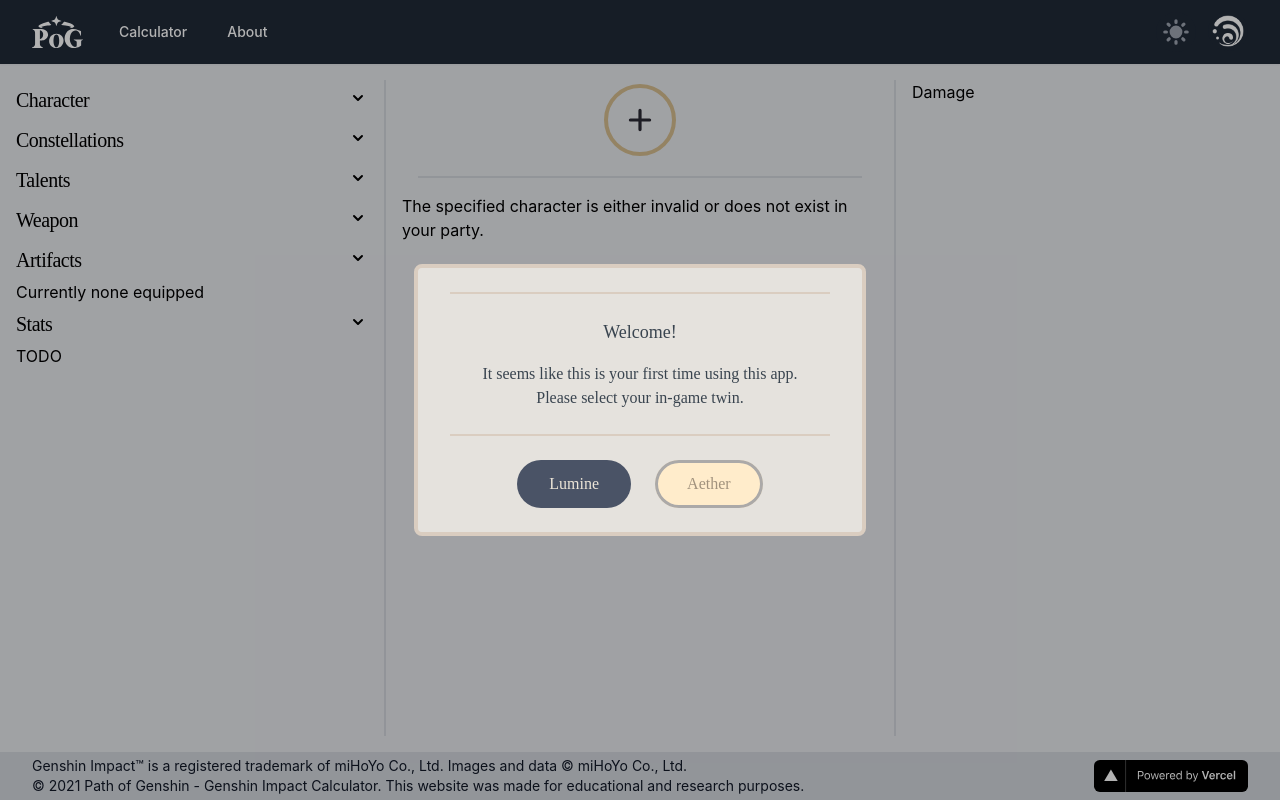
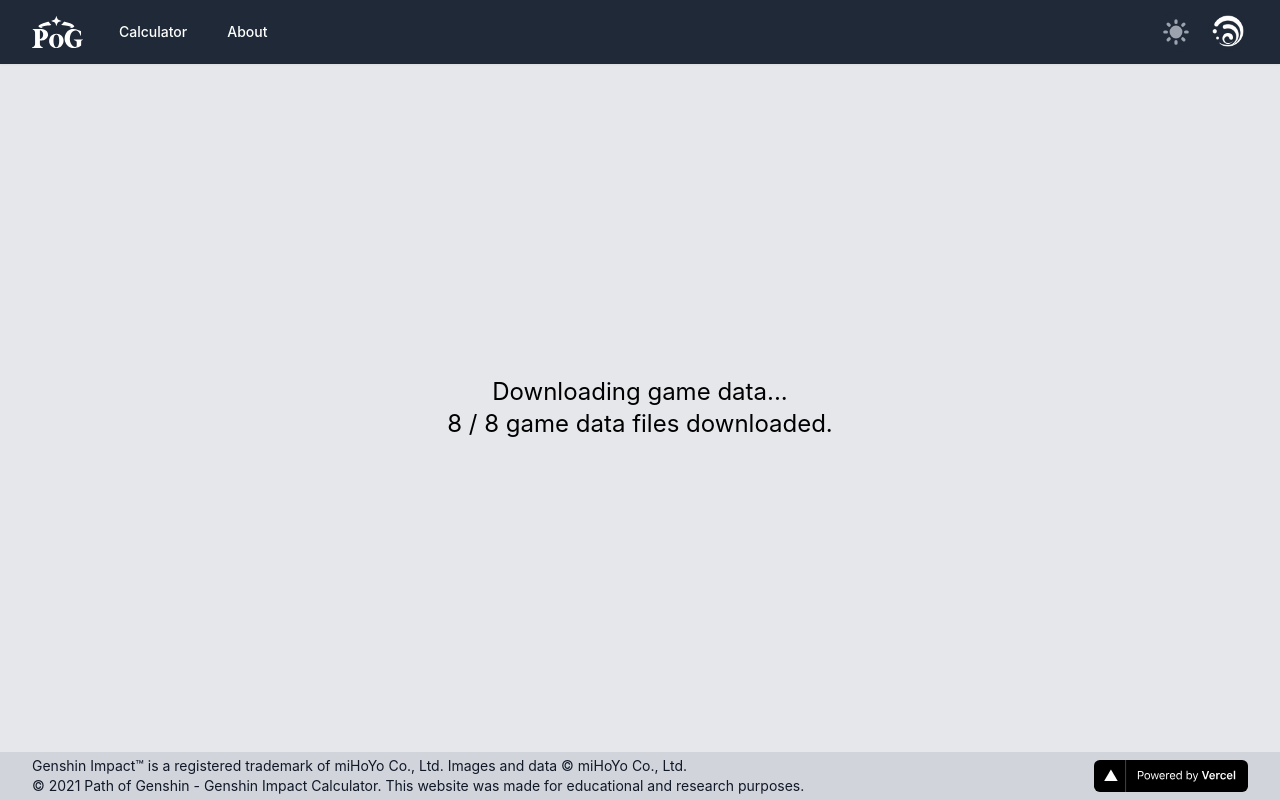
Before and after one commit to PathOfGenshin/PathOfGenshin, a Next.js app: page /calculator/current in a window 1280 px wide. Built offline with nearby package versions, Linux system fonts and the light colour scheme; a web font is replaced by a local one.

Commit message:
Fetch game data before loading dependent components

```diff
--- a/src/api/queries.ts
+++ b/src/api/queries.ts
@@ -27,49 +27,49 @@ import { StatCurve } from "@/generated/model/stat_curves"
 import type { Weapon } from "@/generated/model/weapon"
 import { WeaponExpLevel } from "@/generated/model/weapon_exp_levels"
 
-export const cacheCharacters = async (): Promise<void> => {
+export const fetchCharacters = async (): Promise<void> => {
   const resp = await client.get(DATA_CHARACTERS)
   const characters: Character[] = resp.data as Character[]
   return await addCharacters(characters)
 }
 
-export const cacheCharacterExpLevels = async (): Promise<void> => {
+export const fetchCharacterExpLevels = async (): Promise<void> => {
   const resp = await client.get(DATA_CHARACTER_EXP_LEVELS)
   const characterExpLevels: CharacterExpLevel[] = resp.data as CharacterExpLevel[]
   return await addCharacterExpLevels(characterExpLevels)
 }
 
-export const cachePartyResonance = async (): Promise<void> => {
+export const fetchPartyResonance = async (): Promise<void> => {
   const resp = await client.get(DATA_PARTY_RESONANCE)
   const partyResonance: PartyResonance[] = resp.data as PartyResonance[]
   return await addPartyResonance(partyResonance)
 }
 
-export const cacheSkillDepots = async (): Promise<void> => {
+export const fetchSkillDepots = async (): Promise<void> => {
   const resp = await client.get(DATA_SKILL_DEPOTS)
   const skillDepots: CharacterSkillDepot[] = resp.data as CharacterSkillDepot[]
   return await addSkillDepots(skillDepots)
 }
 
-export const cacheArtifacts = async (): Promise<void> => {
+export const fetchArtifacts = async (): Promise<void> => {
   const resp = await client.get(DATA_ARTIFACTS)
   const artifacts: Artifact[] = resp.data as Artifact[]
   return await addArtifacts(artifacts)
 }
 
-export const cacheWeapons = async (): Promise<void> => {
+export const fetchWeapons = async (): Promise<void> => {
   const resp = await client.get(DATA_WEAPONS)
   const weapons: Weapon[] = resp.data as Weapon[]
   return await addWeapons(weapons)
 }
 
-export const cacheWeaponExpLevels = async (): Promise<void> => {
+export const fetchWeaponExpLevels = async (): Promise<void> => {
   const resp = await client.get(DATA_WEAPON_EXP_LEVELS)
   const weaponExpLevels: WeaponExpLevel[] = resp.data as WeaponExpLevel[]
   return await addWeaponExpLevels(weaponExpLevels)
 }
 
-export const cacheStatCurves = async (): Promise<void> => {
+export const fetchStatCurves = async (): Promise<void> => {
   const resp = await client.get(DATA_STAT_CURVES)
   const statCurves: StatCurve[] = resp.data as StatCurve[]
   return await addStatCurves(statCurves)
--- a/src/components/layouts/calculator.tsx
+++ b/src/components/layouts/calculator.tsx
@@ -1,24 +1,24 @@
 import { useCallback, useEffect, useState } from "react"
 
 import { noop } from "lodash"
-import { useQueryClient } from "react-query"
+import { useQueries } from "react-query"
 
 import {
-  cacheArtifacts,
-  cacheCharacterExpLevels,
-  cacheCharacters,
-  cachePartyResonance,
-  cacheSkillDepots,
-  cacheStatCurves,
-  cacheWeaponExpLevels,
-  cacheWeapons,
+  fetchArtifacts,
+  fetchCharacterExpLevels,
+  fetchCharacters,
+  fetchPartyResonance,
+  fetchSkillDepots,
+  fetchStatCurves,
+  fetchWeaponExpLevels,
+  fetchWeapons,
 } from "@/api/queries"
 import { Divider } from "@/components/Divider"
 import ConfirmationDialog from "@/components/genshin/dialog/ConfirmationDialog"
 import { PartyPanel } from "@/components/panels/partyPanel"
 import { RightPanel } from "@/components/panels/rightPanel"
 import { StatusPanel } from "@/components/panels/statusPanel"
-import { connectToDatabase, setGameVersion } from "@/db"
+import { connectToDatabase, DatabaseVersion, setGameVersion } from "@/db"
 import { useAppDispatch, useAppSelector } from "@/store/hooks"
 import {
   selectIsDatabaseLoaded,
@@ -34,14 +34,41 @@ import { CURRENT_GAME_VERSION } from "@/version"
 import { LayoutProps } from "./types"
 
 export const CalculatorLayout: React.FC<LayoutProps> = ({ children }: LayoutProps) => {
+  const isDatabaseLoaded = useAppSelector(selectIsDatabaseLoaded)
   const dispatch = useAppDispatch()
+  const [needGameData, setNeedGameData] = useState<boolean>(false)
   const travelerGender: TravelerGender | null = useAppSelector(selectTravelerGender)
 
-  const [dialogOpen, setDialogOpen] = useState<boolean>(false)
+  const gameDataQueries = useQueries([
+    { queryKey: "fetchCharacters", queryFn: fetchCharacters, enabled: needGameData },
+    {
+      queryKey: "fetchCharacterExpLevels",
+      queryFn: fetchCharacterExpLevels,
+      enabled: needGameData,
+    },
+    {
+      queryKey: "fetchPartyResonance",
+      queryFn: fetchPartyResonance,
+      enabled: needGameData,
+    },
+    { queryKey: "fetchWeapons", queryFn: fetchWeapons, enabled: needGameData },
+    {
+      queryKey: "fetchWeaponExpLevels",
+      queryFn: fetchWeaponExpLevels,
+      enabled: needGameData,
+    },
+    { queryKey: "fetchArtifacts", queryFn: fetchArtifacts, enabled: needGameData },
+    { queryKey: "fetchSkillDepots", queryFn: fetchSkillDepots, enabled: needGameData },
+    { queryKey: "fetchStatCurves", queryFn: fetchStatCurves, enabled: needGameData },
+  ])
+  const isDoneQuerying: boolean = gameDataQueries.every((r) => r.isSuccess)
+  const doneQueriesCount: number = gameDataQueries.filter((r) => r.isSuccess).length
+
+  const [firstTimeDialogOpen, setFirstTimeDialogOpen] = useState<boolean>(false)
 
   useEffect(() => {
-    if (travelerGender === null) {
-      setDialogOpen(true)
+    if (!travelerGender) {
+      setFirstTimeDialogOpen(true)
     }
   }, [travelerGender])
 
@@ -52,40 +79,52 @@ export const CalculatorLayout: React.FC<LayoutProps> = ({ children }: LayoutProp
   const setFemale = useCallback(() => {
     dispatch(setTravelerGender("female"))
   }, [dispatch])
-  const queryClient = useQueryClient()
-  const isDatabaseLoaded = useAppSelector(selectIsDatabaseLoaded)
 
   const loadDatabase = useCallback(async (): Promise<void> => {
-    if (!isDatabaseLoaded) {
-      const databaseCheck = await connectToDatabase()
+    const databaseCheck: DatabaseVersion = await connectToDatabase()
 
-      // Create database if it does not exist, or the game version is outdated
-      if (!databaseCheck.valid) {
-        console.log(databaseCheck.upgradeReason)
-        console.log("Downloading latest game data for saving into database...")
-        await Promise.all([
-          queryClient.prefetchQuery("cacheCharacters", cacheCharacters),
-          queryClient.prefetchQuery("cacheCharacterExpLevels", cacheCharacterExpLevels),
-          queryClient.prefetchQuery("cachePartyResonance", cachePartyResonance),
-          queryClient.prefetchQuery("cacheWeapons", cacheWeapons),
-          queryClient.prefetchQuery("cacheWeaponExpLevels", cacheWeaponExpLevels),
-          queryClient.prefetchQuery("cacheArtifacts", cacheArtifacts),
-          queryClient.prefetchQuery("cacheSkillDepots", cacheSkillDepots),
-          queryClient.prefetchQuery("cacheStatCurves", cacheStatCurves),
-          // TODO: add affixes data
-        ])
-        await setGameVersion(CURRENT_GAME_VERSION)
-        console.log("Updating database data.")
-      }
-
+    // Create database if it does not exist, or the game version is outdated
+    if (!databaseCheck.valid) {
+      console.log(databaseCheck.upgradeReason)
+      console.log("Downloading latest game data for saving into database...")
+      setNeedGameData(true)
+    } else {
       dispatch(setDatabaseIsLoaded(true))
       console.log("Database loaded.")
     }
-  }, [dispatch, queryClient, isDatabaseLoaded])
+  }, [dispatch])
+
+  const updateGameVersion = useCallback(async (): Promise<void> => {
+    await setGameVersion(CURRENT_GAME_VERSION)
+    console.log("Updating database version.")
+    dispatch(setDatabaseIsLoaded(true))
+    console.log("Database loaded.")
+  }, [dispatch])
 
   useEffect(() => {
-    loadDatabase()
-  }, [loadDatabase])
+    if (!isDatabaseLoaded) {
+      loadDatabase()
+    }
+  }, [isDatabaseLoaded, loadDatabase])
+
+  useEffect(() => {
+    if (isDoneQuerying) {
+      updateGameVersion()
+    }
+  }, [isDoneQuerying, updateGameVersion])
+
+  if (!isDatabaseLoaded) {
+    return (
+      <div className="flex flex-col h-full lg:flex-row">
+        <div className="flex flex-col justify-center items-center w-full h-full text-2xl">
+          <p>Downloading game data...</p>
+          <p>
+            {doneQueriesCount} / {gameDataQueries.length} game data files downloaded.
+          </p>
+        </div>
+      </div>
+    )
+  }
 
   return (
     <div className="flex flex-col h-full lg:flex-row">
@@ -111,8 +150,8 @@ export const CalculatorLayout: React.FC<LayoutProps> = ({ children }: LayoutProp
         cancelText="Lumine"
         confirmAction={setMale}
         cancelAction={setFemale}
-        isOpen={dialogOpen}
-        setIsOpen={setDialogOpen}
+        isOpen={firstTimeDialogOpen}
+        setIsOpen={setFirstTimeDialogOpen}
         onClose={noop}
       />
     </div>
--- a/src/db/index.ts
+++ b/src/db/index.ts
@@ -197,7 +197,7 @@ export const querySingleSkillDepot =
     return skillDepot
   }
 
-interface DatabaseVersion {
+export interface DatabaseVersion {
   valid: boolean
   upgradeReason: string
 }
```
